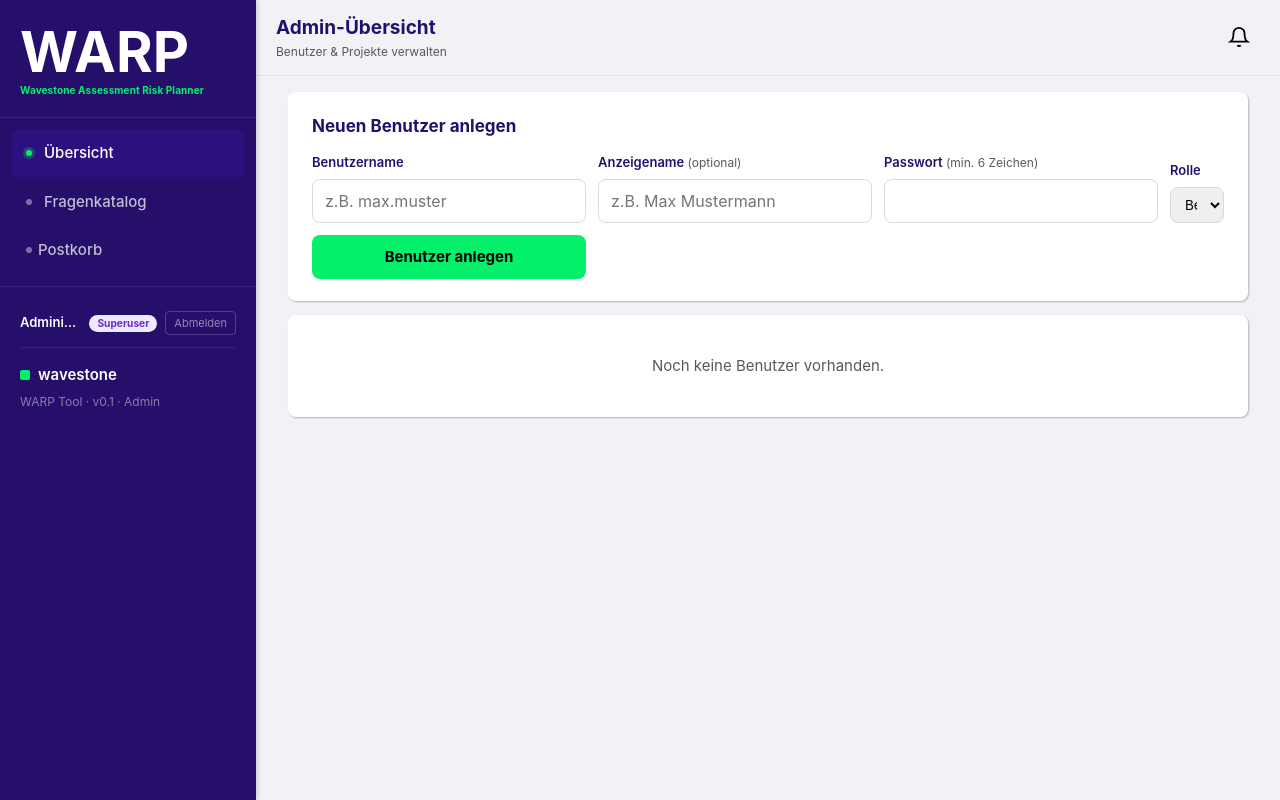
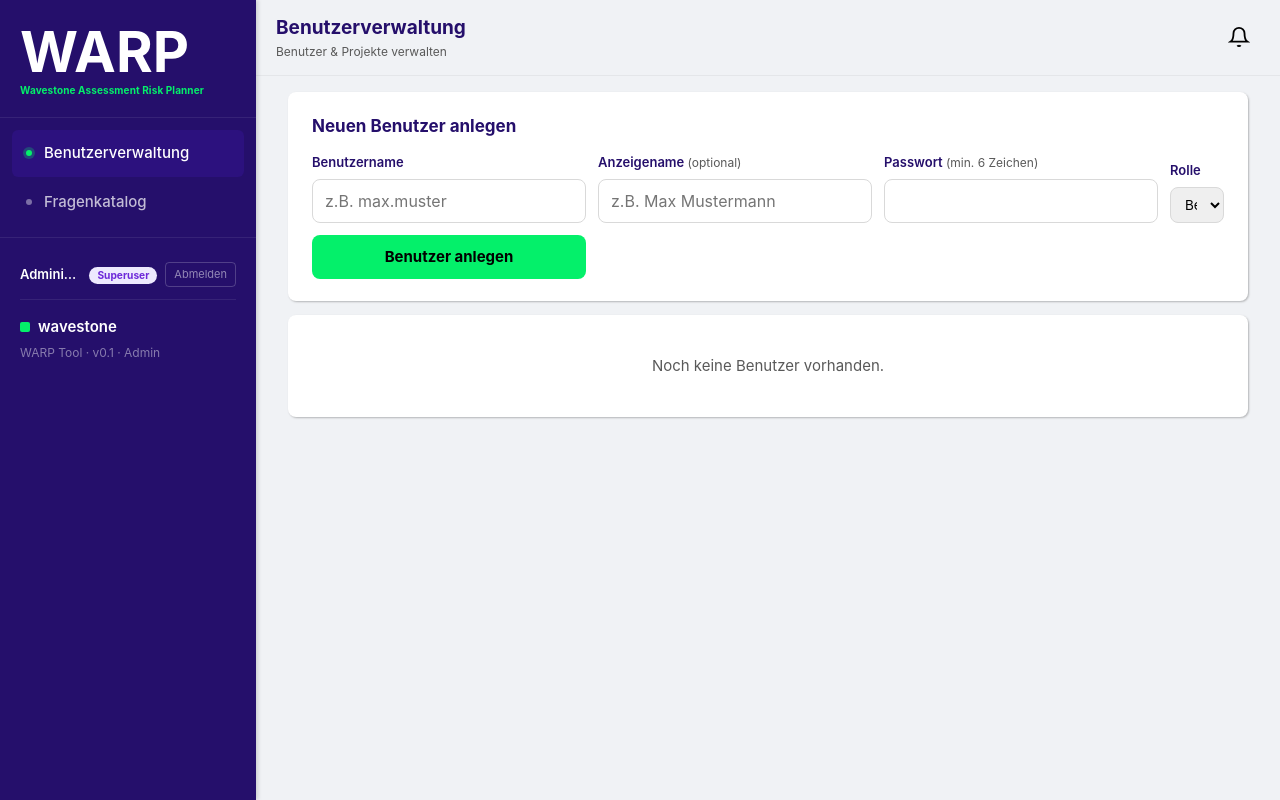
Before and after one commit to Tob1Cont1nued/warp, a Flask app: page /admin in a window 1280 px wide. Run offline with Flask 3, Linux system fonts and the light colour scheme; a user stored in the database is signed in; data that the repository does not hold is empty.

Commit message:
fix: Admin-Sidebar – Postkorb entfernt, Uebersicht in Benutzerverwaltung umbenannt
Co-Authored-By: Claude Sonnet 4.6 <noreply@anthropic.com>

```diff
--- a/app/templates/admin.html
+++ b/app/templates/admin.html
@@ -35,7 +35,7 @@
     </svg>
   </button>
   <div class="topbar-title">
-    <h1>Admin-Übersicht</h1>
+    <h1>Benutzerverwaltung</h1>
     <p>Benutzer &amp; Projekte verwalten</p>
   </div>
   <a class="topbar-bell" href="{{ url_for('inbox') }}" id="js-bell-link" title="Postkorb">
@@ -58,14 +58,10 @@
   </div>
   <nav class="sidebar-nav">
     <a class="sidebar-nav-item active" href="{{ url_for('admin_overview') }}">
-      <span class="dot"></span>Übersicht
+      <span class="dot"></span>Benutzerverwaltung
     </a>
-    <a class="sidebar-nav-item" href="{{ url_for('admin_questions') }}">
+    <a class="sidebar-nav-item" href="{{ url_for('index') }}">
       <span class="dot"></span>Fragenkatalog
-    </a>
-    <a class="sidebar-nav-item" href="{{ url_for('inbox') }}" style="display:flex;align-items:center;gap:6px">
-      <span class="dot"></span>Postkorb
-      <span class="sidebar-inbox-count" id="js-sidebar-badge" style="display:none">0</span>
     </a>
   </nav>
   <div class="sidebar-foot">
```
